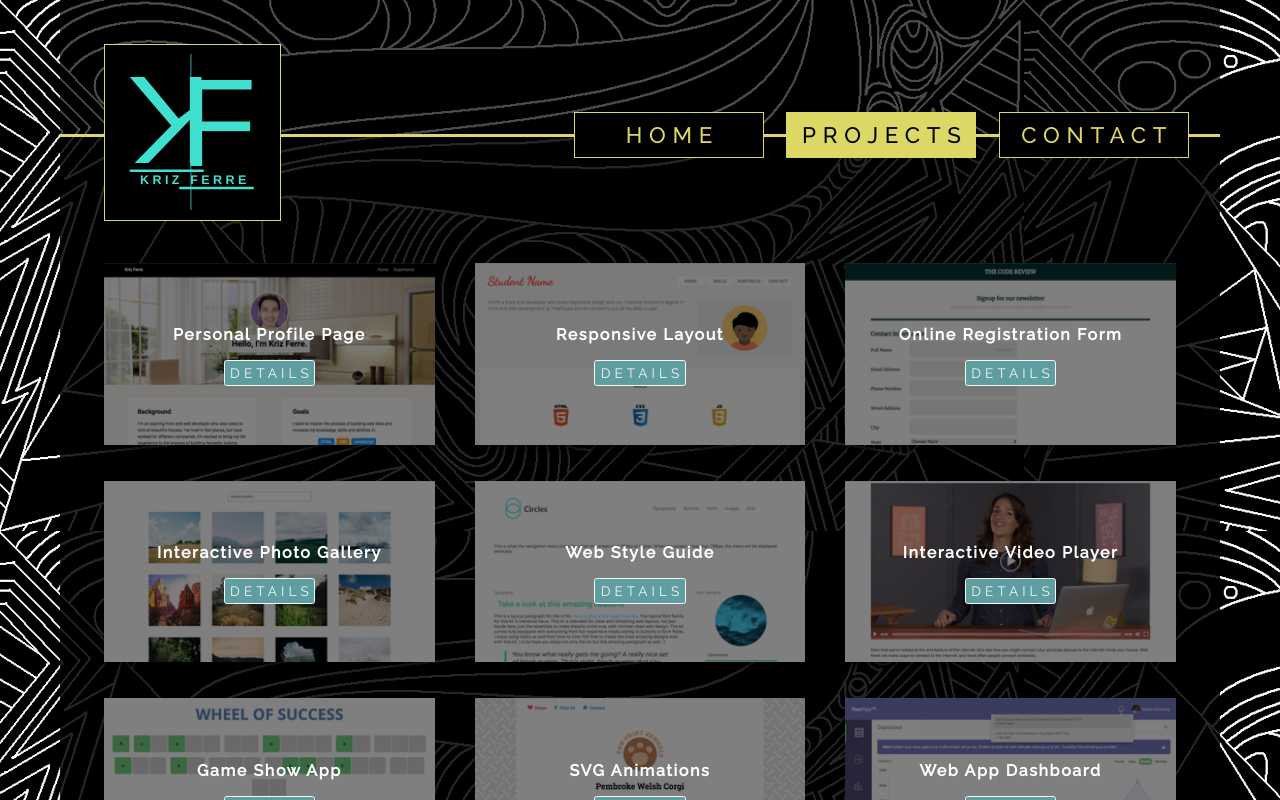
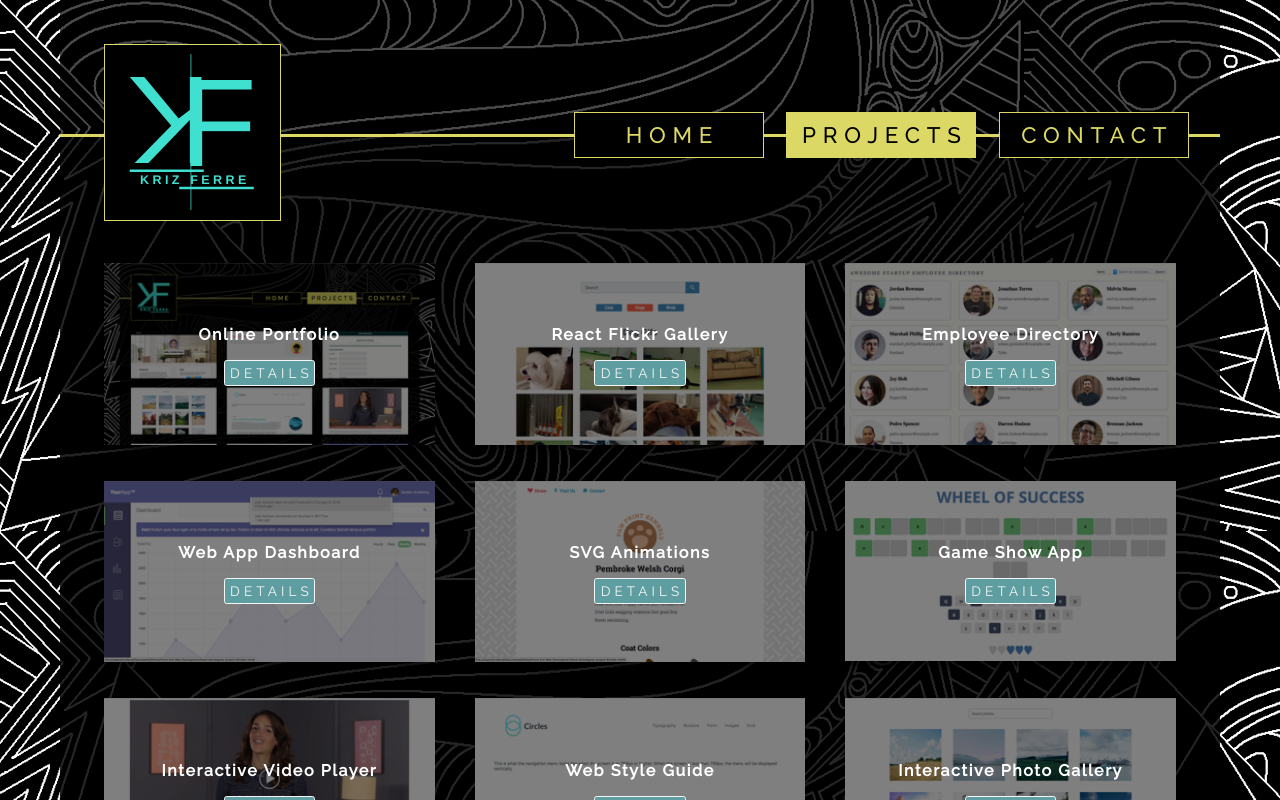
Before and after one commit to krizferre/fewd-techdegree-project-12, a React (Create React App) app: page /projects/fewd in a window 1280 px wide. Shown: the top 800 px of the page. Built offline with nearby package versions, Linux system fonts and the light colour scheme.

Commit message:
List projects in reverse order

```diff
--- a/src/components/Projects.js
+++ b/src/components/Projects.js
@@ -6,7 +6,10 @@ import ProjectContainer from './projects/ProjectContainer';
 // import { FEWDProjects, FSJSProjects } from '../data/projects';
 import { FEWDProjects } from '../data/projects';
 
-const Projects = ({match}) => (
+const Projects = ({match}) => {
+  const fewdProjects = FEWDProjects.reverse();
+
+  return (
     <div className="projects">
       {/* <header>
         <h1 className="title">P R O J E C T S</h1> */}
@@ -19,9 +22,10 @@ const Projects = ({match}) => (
       {/* </header> */}
 
       <Route exact path={`${match.path}`} render={ () => <Redirect to={`${match.path}/fewd`} /> } />
-    <Route path={`${match.path}/fewd`} render={ () => <ProjectContainer data={FEWDProjects} /> } />
+      <Route path={`${match.path}/fewd`} render={ () => <ProjectContainer data={fewdProjects} /> } />
       {/* <Route path={`${match.path}/fsjs`} render={ () => <ProjectContainer data={FSJSProjects} /> } /> */}
     </div>
   );
+}
 
 export default Projects;
```
Lines whose indentation alone changed are shown as unchanged.
